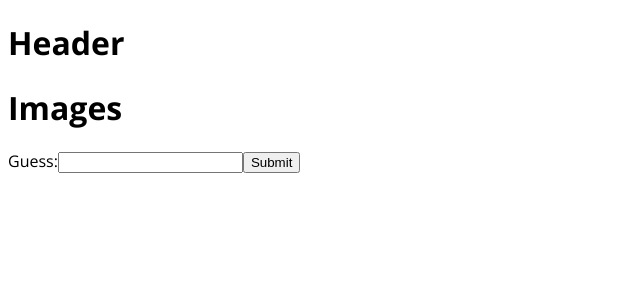
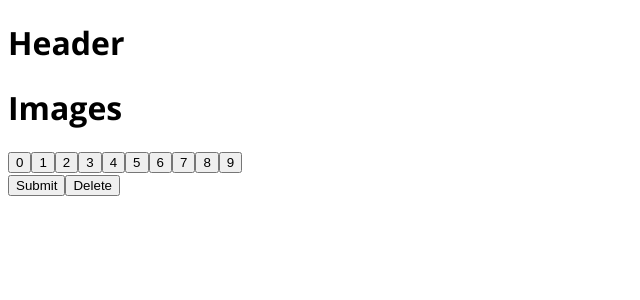
Before and after one commit to LuciaSkal/oficialBullsAndCows, a React app in the folder bulls-cows/: page / in a window 1280 px wide. Shown: the top 300 px of the page, without its empty margins (0-640 px from the left). Built offline with nearby package versions, Linux system fonts and the light colour scheme.

Commit message:
komponenty_Display,Controls,Keyboards

```diff
--- a/bulls-cows/src/components/Controls/Controls.jsx
+++ b/bulls-cows/src/components/Controls/Controls.jsx
@@ -1,4 +1,6 @@
 import React, { useState } from 'react';
+import { Display } from './Display/Display';
+import { Keyboards } from './Keyboards/Keyboards';
 
 export const Controls = (props) => {
   const [guess, setGuess] = useState('');
@@ -7,19 +9,22 @@ export const Controls = (props) => {
     props.onGuess(guess);
   };
 
+  const handleChange = (number) => {
+    setGuess(guess + number);
+  };
+
+  const handleDelete = () => {
+    setGuess(guess.slice(0, guess.length - 1));
+  };
+
   return (
     <>
-      <label>
-        Guess:
-        <input
-          type="text"
-          value={guess}
-          onChange={(event) => setGuess(event.target.value)}
-        />
-      </label>
-      <button type="submit" onClick={handleSubmit}>
-        Submit
-      </button>
+      <Display number={guess} />
+      <Keyboards onChange={handleChange} />
+      <div>
+        <button onClick={handleSubmit}>Submit</button>
+        <button onClick={handleDelete}>Delete</button>
+      </div>
     </>
   );
 };
--- /dev/null
+++ b/bulls-cows/src/components/Controls/Display/Display.jsx
@@ -0,0 +1,5 @@
+import React from 'react';
+
+export const Display = (props) => {
+  return props.number;
+};
--- /dev/null
+++ b/bulls-cows/src/components/Controls/Keyboards/Keyboards.jsx
@@ -0,0 +1,9 @@
+import React from 'react';
+
+export const Keyboards = (props) => {
+  return [0, 1, 2, 3, 4, 5, 6, 7, 8, 9].map((number) => (
+    <button onClick={() => props.onChange(number)} key={number}>
+      {number}
+    </button>
+  ));
+};
```
